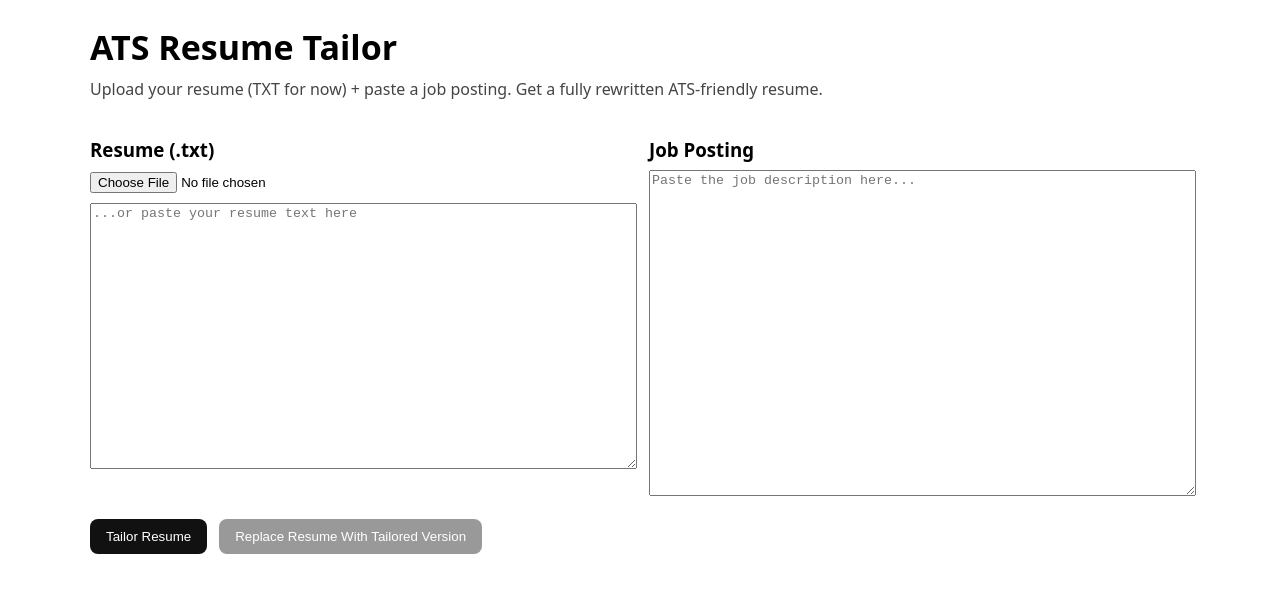
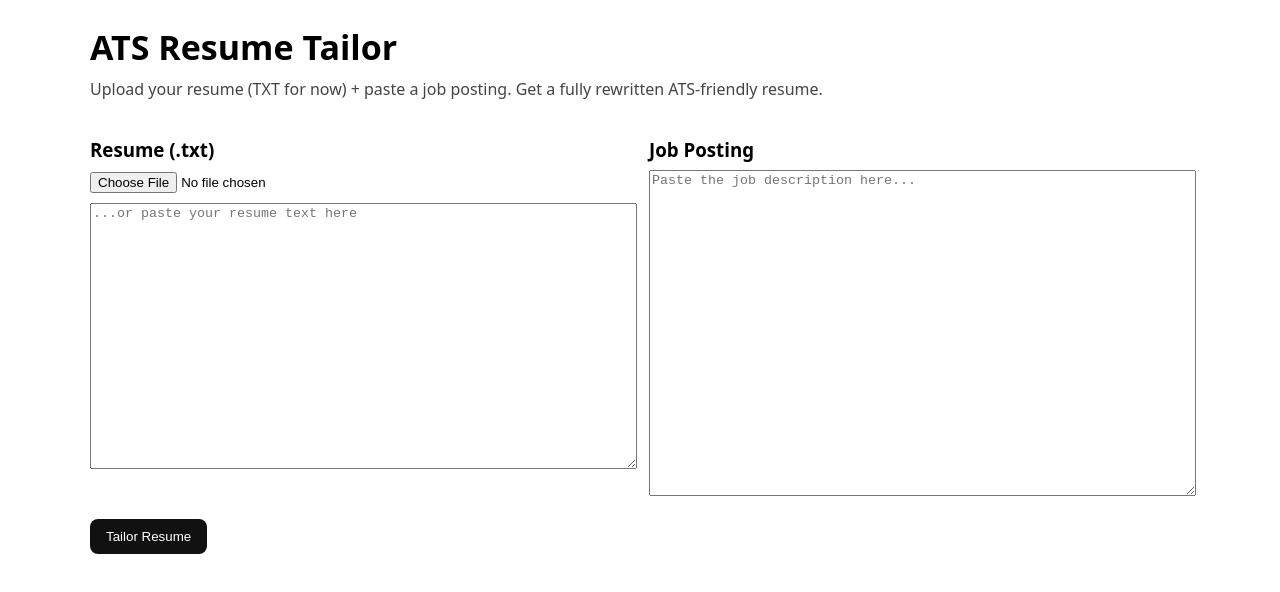
Before and after one commit to knownfore/resume-tailor, a Next.js app: page / in a window 1280 px wide. Shown: the top 592 px of the page. Built offline with nearby package versions, Linux system fonts and the light colour scheme.

Commit message:
Update page.js

```diff
--- a/app/page.js
+++ b/app/page.js
@@ -44,7 +44,6 @@ export default function Page() {
         throw new Error("No tailored resume returned.");
       }
 
-      // store only what Option A returns
       setResult({ tailoredResume: data.tailoredResume });
 
       // auto-replace resume text
@@ -86,7 +85,7 @@ export default function Page() {
         </div>
       </div>
 
-      <div style={{ display: "flex", gap: 12, alignItems: "center", marginTop: 18 }}>
+      <div style={{ marginTop: 18 }}>
         <button
           type="button"
           onClick={tailor}
@@ -101,23 +100,6 @@ export default function Page() {
           }}
         >
           {loading ? "Generating..." : "Tailor Resume"}
-        </button>
-
-        <button
-          type="button"
-          disabled={loading || !result?.tailoredResume}
-          onClick={() => setResumeText(result.tailoredResume)}
-          style={{
-            padding: "10px 16px",
-            background: result?.tailoredResume ? "#0b5" : "#999",
-            color: "#fff",
-            border: "none",
-            borderRadius: 8,
-            cursor: result?.tailoredResume ? "pointer" : "not-allowed"
-          }}
-          title={result?.tailoredResume ? "Replace resume text with the tailored version" : "Run Tailor Resume first"}
-        >
-          Replace Resume With Tailored Version
         </button>
       </div>
 
```
